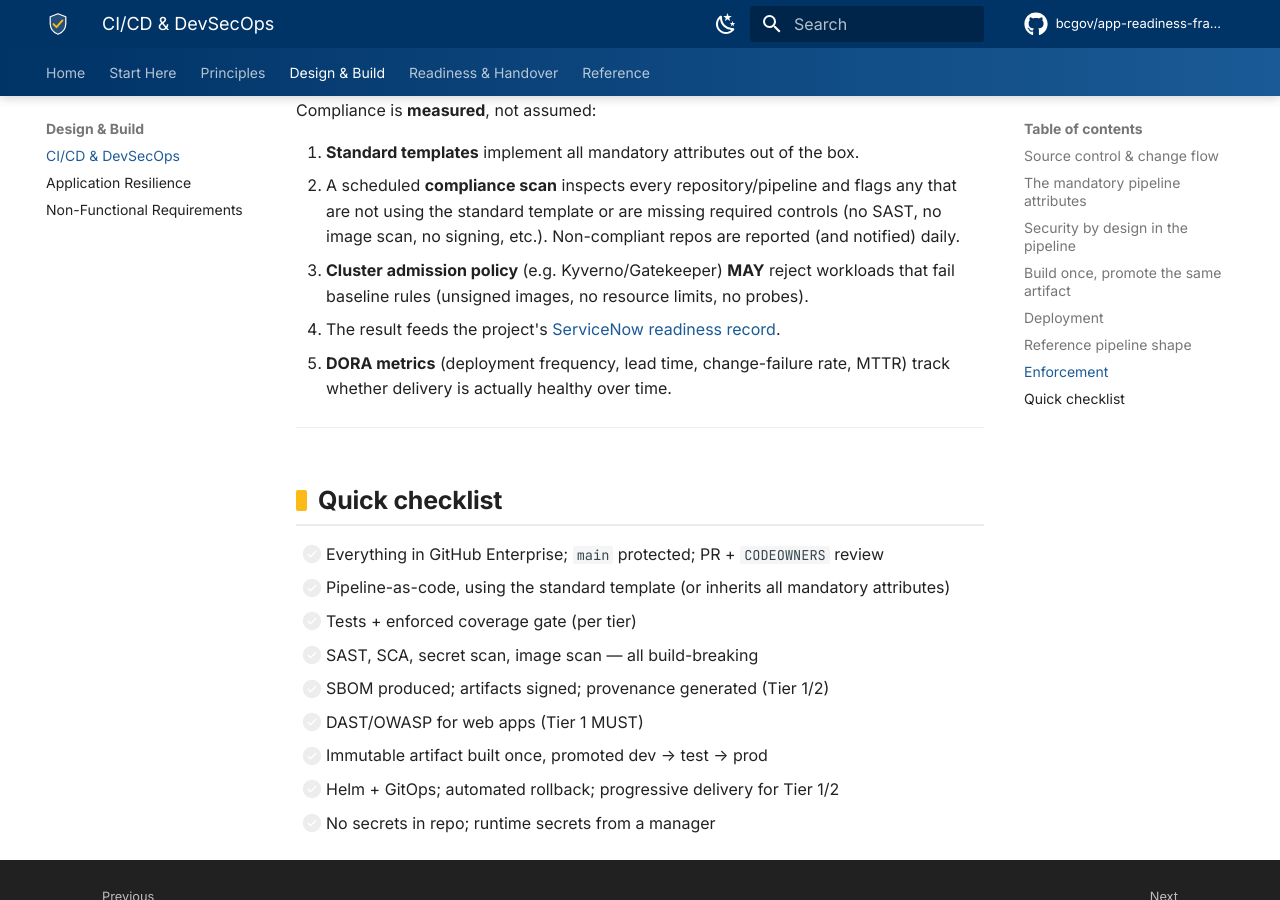
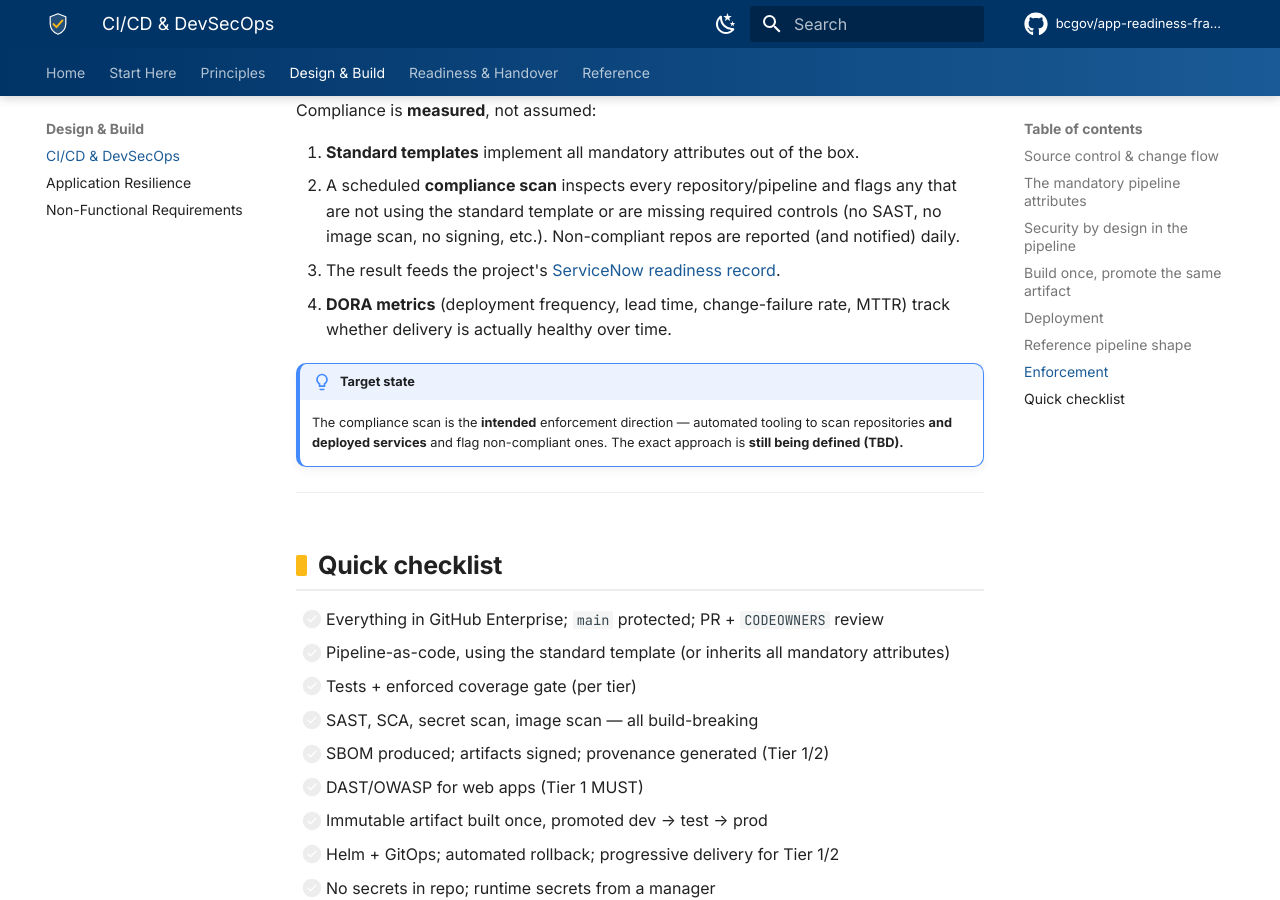
Before and after one commit to bcgov/app-readiness-framework, an MkDocs documentation site: the page built from docs/design-build/cicd-devsecops.md, in a window 1280 px wide and 900 px high, scrolled down 3515 px. Built offline with MkDocs 1.6.1 and Material for MkDocs 9.7.7, drawn with Linux system fonts in a browser that asks for light colours; comment, search, counter and statistics services are not loaded.

Commit message:
docs(cicd): remove cluster admission policy (no cluster access); mark compliance scan as TBD target state

```diff
--- a/docs/design-build/cicd-devsecops.md
+++ b/docs/design-build/cicd-devsecops.md
@@ -113,12 +113,15 @@ Compliance is **measured**, not assumed:
 2. A scheduled **compliance scan** inspects every repository/pipeline and flags any that
    are not using the standard template or are missing required controls (no SAST, no
    image scan, no signing, etc.). Non-compliant repos are reported (and notified) daily.
-3. **Cluster admission policy** (e.g. Kyverno/Gatekeeper) **MAY** reject workloads that
-   fail baseline rules (unsigned images, no resource limits, no probes).
-4. The result feeds the project's
+3. The result feeds the project's
    [ServiceNow readiness record](../reference/servicenow-process.md).
-5. **DORA metrics** (deployment frequency, lead time, change-failure rate, MTTR) track
+4. **DORA metrics** (deployment frequency, lead time, change-failure rate, MTTR) track
    whether delivery is actually healthy over time.
+
+!!! note "Target state"
+    The compliance scan is the **intended** enforcement direction — automated tooling to
+    scan repositories **and deployed services** and flag non-compliant ones. The exact
+    approach is **still being defined (TBD).**
 
 ---
 
```
